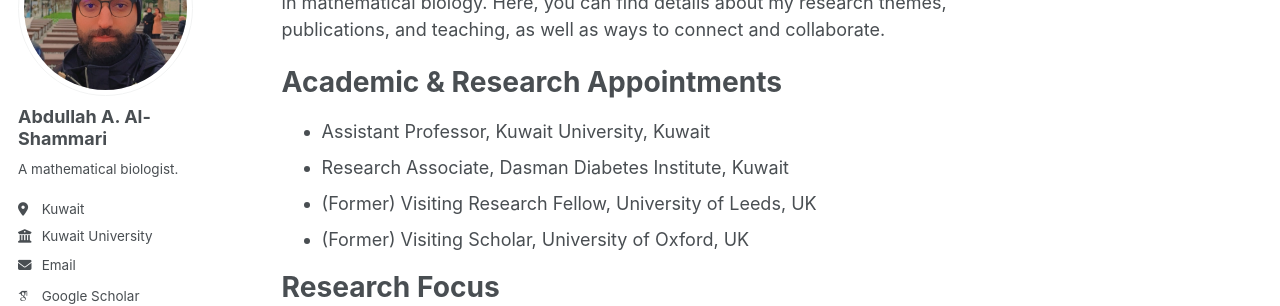
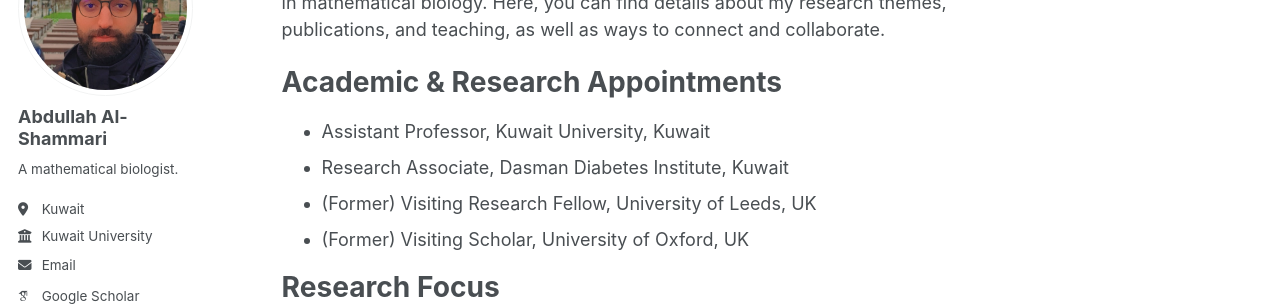
Before and after one commit to shammari/aleph, a Jekyll site: the page built from _pages/about.md, in a window 1280 px wide. Shown: the part 185-491 px from the top of the page. Built offline with Jekyll 4.4.1, drawn with Linux system fonts in a browser that asks for light colours; some web fonts are replaced.

```diff
--- a/_config.yml
+++ b/_config.yml
@@ -23,7 +23,7 @@ repository               : "https://github.com/shammari/aleph/"
 author:
   # Biographic information
   avatar           : "profile.jpg"
-  name             : "Abdullah A. Al-Shammari"
+  name             : "Abdullah Al-Shammari"
   pronouns         : # example: "she/her"
   bio              : "A mathematical biologist."
   location         : "Kuwait"
```
